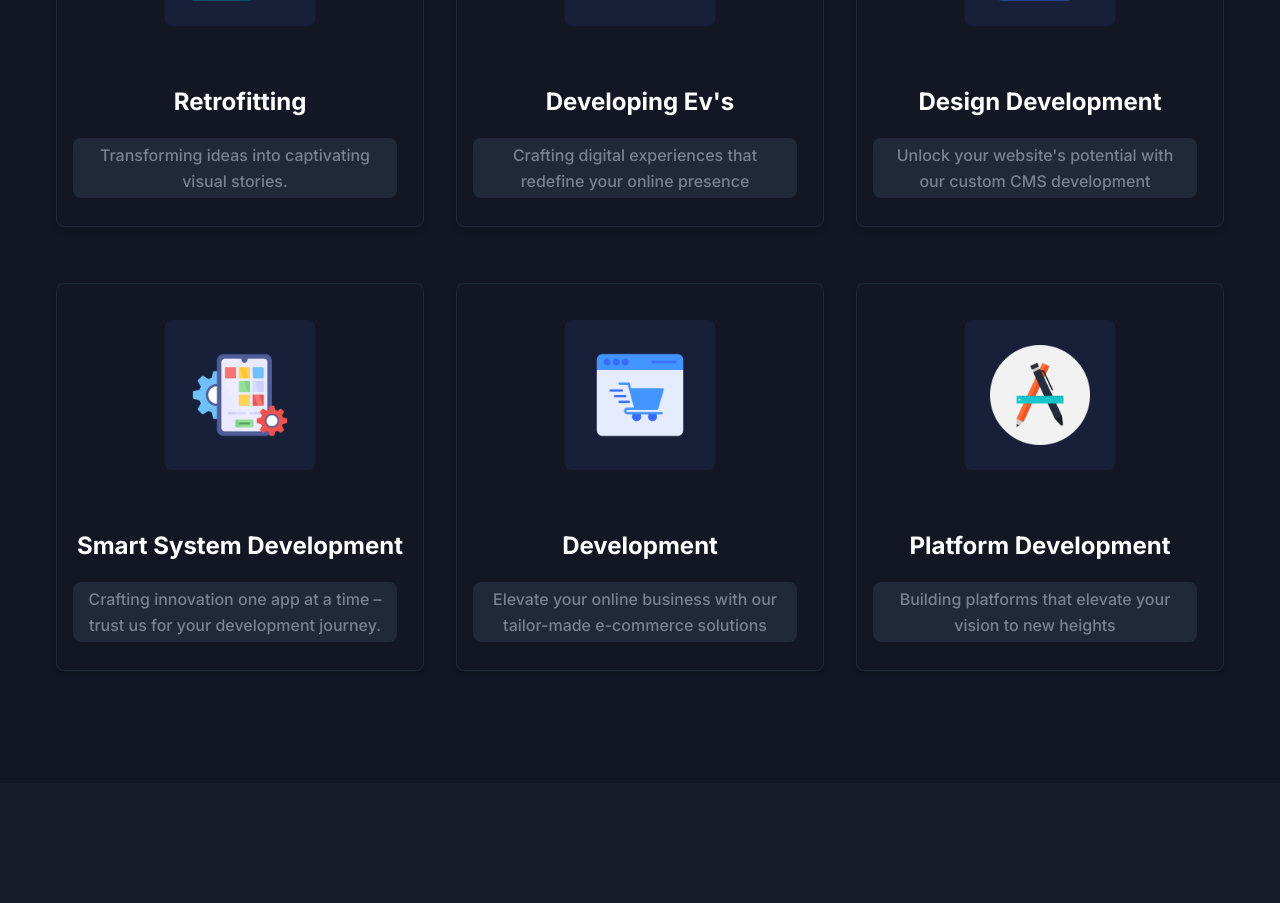
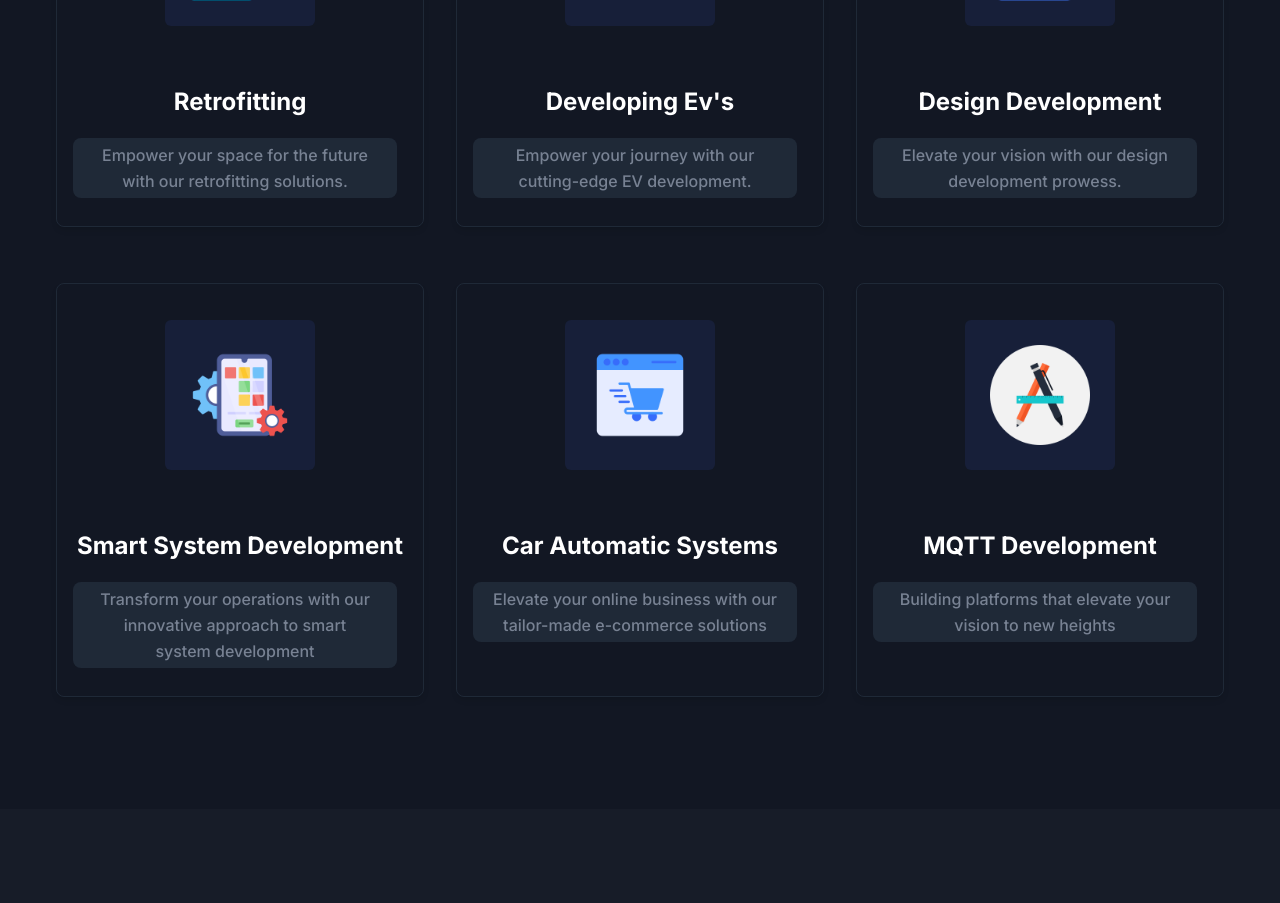
Before and after one commit to Manoj-kumar-C/Auto-Minds, a Next.js app: page / in a window 1280 px wide. Shown: the part 3080-3983 px from the top of the page. Built offline with nearby package versions, Linux system fonts and the light colour scheme.

Commit message:
Auto Minds adf

```diff
--- a/components/Features/index.tsx
+++ b/components/Features/index.tsx
@@ -22,7 +22,7 @@ const Features = () => {
       ),
       title: "Retrofitting",
       paragraph:
-        "Transforming ideas into captivating visual stories.",
+        "Empower your space for the future with our retrofitting solutions.",
     },
     {
       id: 1,
@@ -31,7 +31,7 @@ const Features = () => {
       ),
       title: "Developing Ev's",
       paragraph:
-        "Crafting digital experiences that redefine your online presence",
+        "Empower your journey with our cutting-edge EV development.",
     },
     {
       id: 1,
@@ -40,7 +40,7 @@ const Features = () => {
       ),
       title: "Design Development",
       paragraph:
-        "Unlock your website's potential with our custom CMS development",
+        "Elevate your vision with our design development prowess.",
     },
     {
       id: 1,
@@ -49,14 +49,14 @@ const Features = () => {
       ),
       title: "Smart System Development",
       paragraph:
-        "Crafting innovation one app at a time – trust us for your development journey.",
+        "Transform your operations with our innovative approach to smart system development",
     },
     {
       id: 1,
       icon: (
         <Image src='/images/services/ecommerce.png' alt="image" width={100} height={100}/>
       ),
-      title: " Development",
+      title: "Car Automatic Systems",
       paragraph:
         "Elevate your online business with our tailor-made e-commerce solutions",
     },
@@ -65,7 +65,7 @@ const Features = () => {
       icon: (
         <Image src='/images/services/platform-development.png' alt="image" width={100} height={100}/>
       ),
-      title: "Platform Development",
+      title: "MQTT Development",
       paragraph:
         "Building platforms that elevate your vision to new heights",
     },
--- a/components/Testimonials/index.tsx
+++ b/components/Testimonials/index.tsx
@@ -84,8 +84,8 @@ const Testimonials = () => {
     <section className="dark:bg-bg-color-dark bg-gray-light relative z-10 py-16 md:py-20 lg:py-28">
       <div className="container">
         <SectionTitle
-          title="What Our Users Say"
-          paragraph="There are many variations of passages of Lorem Ipsum available but the majority have suffered alteration in some form."
+          title="Feedback Of our Product"
+          paragraph="The feedback that we achieved from the journey of our product "
           center
         />
         <Slider {...settings}>
```
